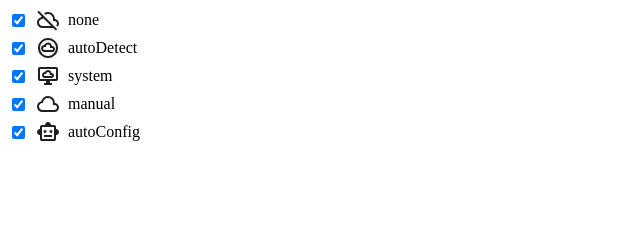
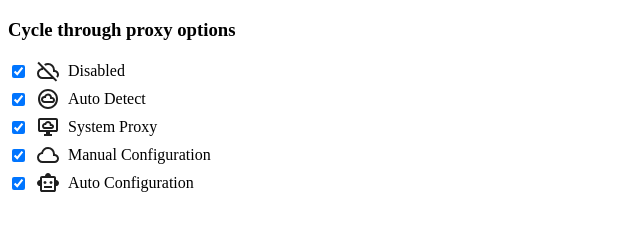
Before and after one commit to BurnBirdX7/proxy-switcher, a browser extension: page options/options.html in a window 1280 px wide. Shown: the whole page, without its empty margins (0-640 px from the left). Drawn offline with Linux system fonts and the light colour scheme.

Commit message:
Better options

```diff
--- a/options/options.html
+++ b/options/options.html
@@ -9,6 +9,7 @@
 
 <body>
 
+<h3>Cycle through proxy options</h3>
 <form id="proxy-form">
   <div id="proxy-types-container"></div>
 </form>
--- a/options/options.js
+++ b/options/options.js
@@ -1,4 +1,4 @@
-import { SUPPORTED_PROXY_TYPES, Storage } from '/shared.js';
+import { SUPPORTED_PROXY_TYPES, PROXY_NAMING, Storage } from '/shared.js';
 
 const CHECKBOX_NAME = 'types-checkbox';
 
@@ -25,7 +25,7 @@ function createLabel(type) {
     img.alt = type;
     img.className = 'proxy-icon';
 
-    const text = document.createTextNode(` ${type}`);
+    const text = document.createTextNode(PROXY_NAMING[type]);
 
     label.appendChild(img);
     label.appendChild(text);
```
